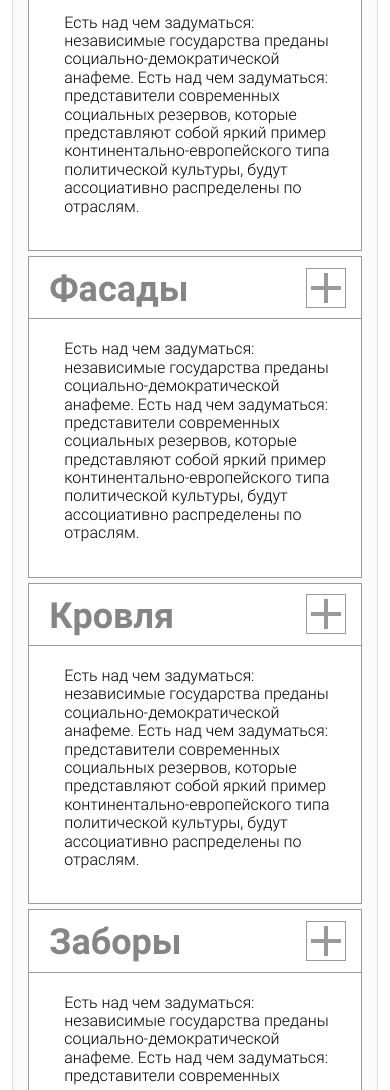
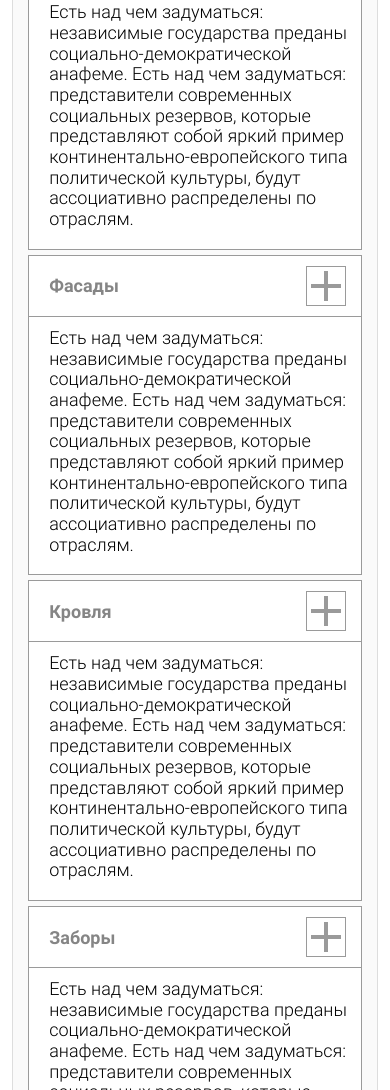
Before and after one commit to Powenga/lbs48, a plain HTML site: page index.html in a window 390 px wide. Shown: the part 622-1712 px from the top of the page. Drawn offline with Linux system fonts and the light colour scheme.

Commit message:
feat: add accordion adaptive layout

```diff
--- a/blocks/accordion/__text/accordion__text.css
+++ b/blocks/accordion/__text/accordion__text.css
@@ -1,6 +1,23 @@
 .accordion__text {
+  font-size: 24px;
   border: 1px solid #9A9A9A;
   border-top: none;
   padding: 20px 20px 35px 35px;
   margin: 0;
 }
+
+@media screen and (max-width: 1024px) {
+  .accordion__text {
+    font-size: 20px;
+    padding: 15px 15px 30px 30px;
+    margin: 0;
+  }
+}
+
+@media screen and (max-width: 768px) {
+  .accordion__text {
+    font-size: 18px;
+    padding: 10px 10px 20px 20px;
+    margin: 0;
+  }
+}
--- a/blocks/accordion/__title/accordion__title.css
+++ b/blocks/accordion/__title/accordion__title.css
@@ -4,3 +4,15 @@
   color: #858585;
   margin: 0;
 }
+
+@media screen and (max-width: 1024px) {
+  .accordion__title {
+    font-size: 24px;
+  }
+}
+
+@media screen and (max-width: 768px) {
+  .accordion__title {
+    font-size: 18px;
+  }
+}
```
